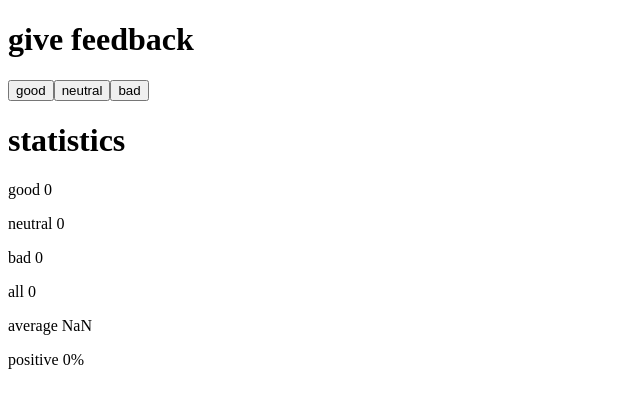
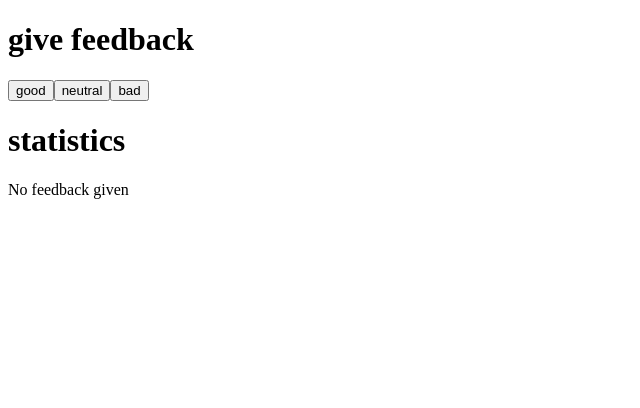
Before and after one commit to TirthCodes/fullstackopen, a React (Vite) app in the folder Part1/unicafe/: page / in a window 1280 px wide. Shown: the top 408 px of the page, without its empty margins (0-640 px from the left). Built offline with nearby package versions, Linux system fonts and the light colour scheme.

Commit message:
Exercise 1.9 Shown No feedback given on zero feedbacks | unicafe

```diff
--- a/Part1/unicafe/src/App.jsx
+++ b/Part1/unicafe/src/App.jsx
@@ -3,13 +3,12 @@
 const Statistics = ({good, neutral, bad}) => {
   return (
     <>
-      <h1>statistics</h1>
       <p>good {good}</p>
       <p>neutral {neutral}</p>
       <p>bad {bad}</p>
       <p>all {good + neutral + bad}</p>
       <p>average {(good - bad)/(good+neutral+bad)}</p>
-      <p>positive {good!=0 ? good/(good+neutral+bad)*100 : 0}%</p>
+      <p>positive {good/(good+neutral+bad)*100}%</p>
     </>
   )
 }
@@ -30,7 +29,11 @@
       <button onClick={handleGoodClick}>good</button>
       <button onClick={handleNeutralClick}>neutral</button>
       <button onClick={handleBadClick}>bad</button>
-      <Statistics good={good} neutral={neutral} bad={bad}/>
+      <h1>statistics</h1>
+      {good+neutral+bad != 0 ?
+        <Statistics good={good} neutral={neutral} bad={bad}/>
+        : <p>No feedback given</p>
+      }
     </div>
   )
 }
```
